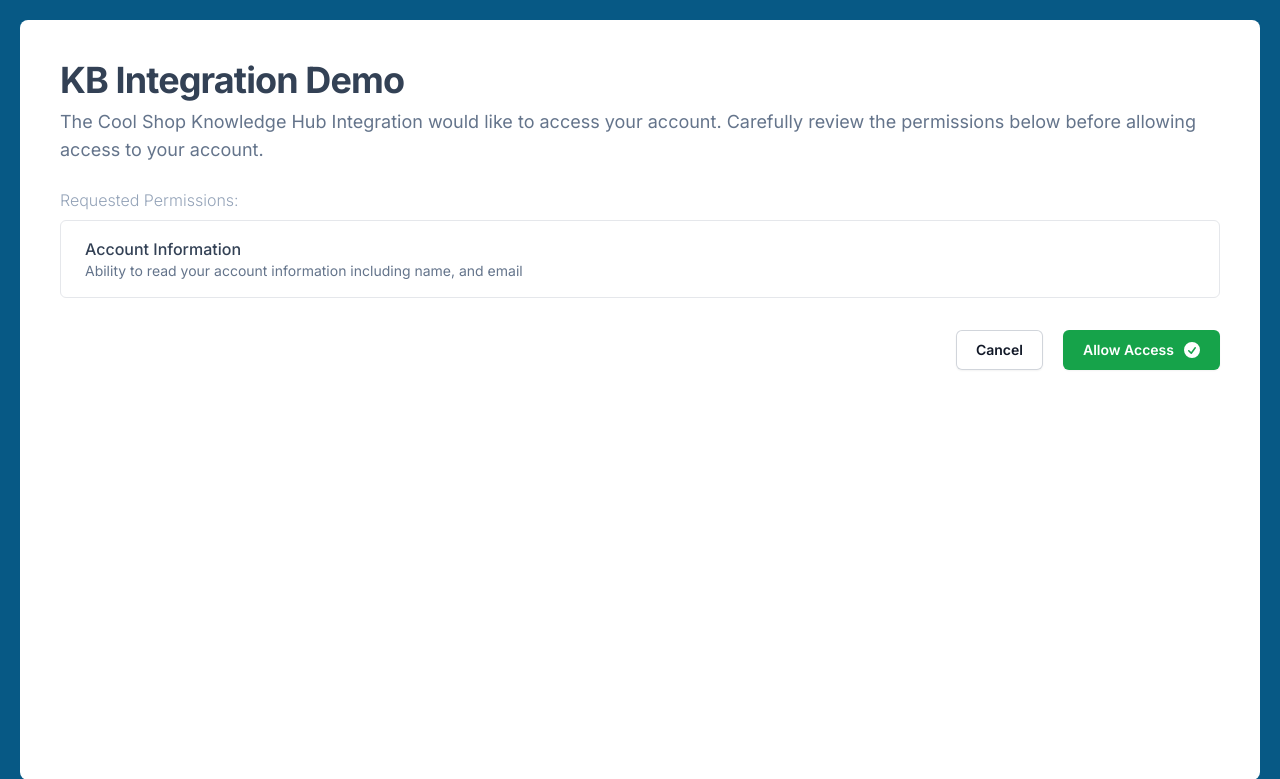
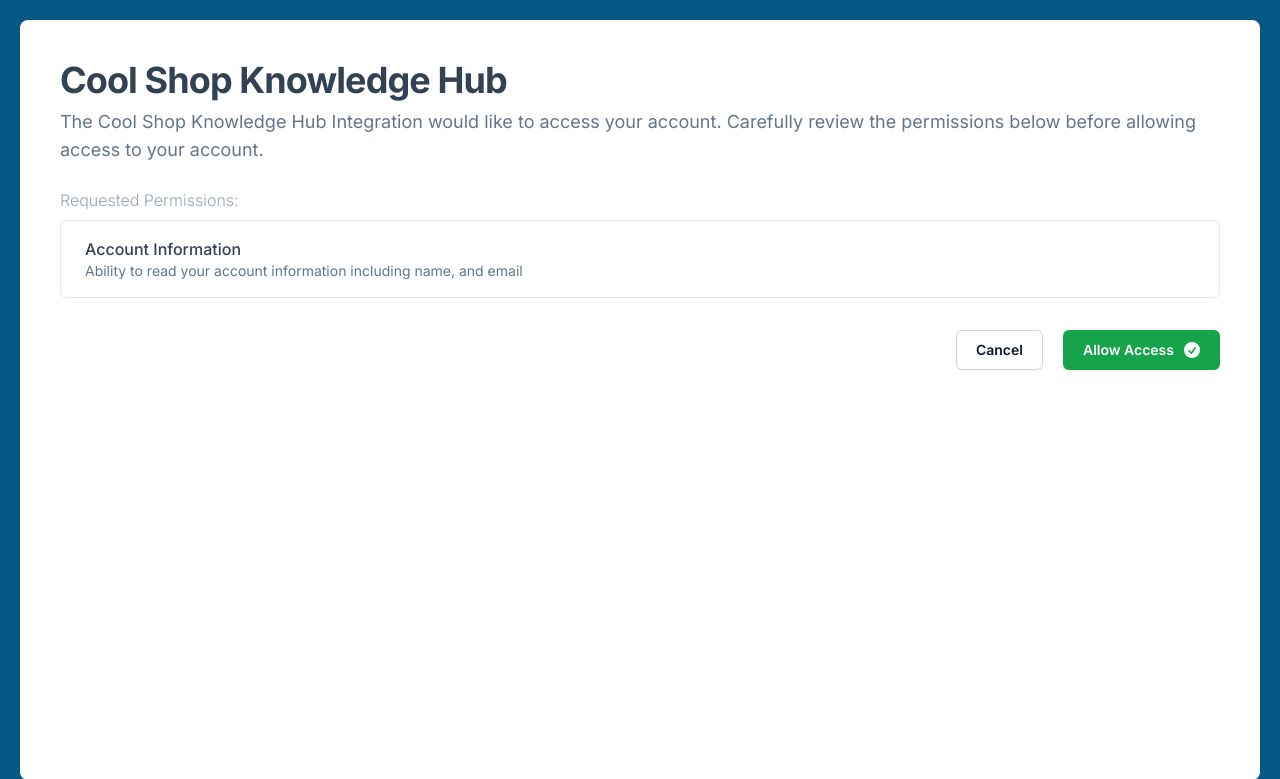
Before and after one commit to AdaSupport/ada-integrations-demo, a Flask app: template kb_integration_demo/templates/oauth_authorize.html in a window 1280 px wide. Shown: the top 779 px of the page. Run offline with Flask 3, Linux system fonts and the light colour scheme; the template is opened without the code that fills it, so the values that code supplies are empty; some libraries are stand-ins or nearby versions.

Commit message:
docs: missed one instance of kb

```diff
--- a/kb_integration_demo/templates/oauth_authorize.html
+++ b/kb_integration_demo/templates/oauth_authorize.html
@@ -21,7 +21,7 @@
 <body class="subpixel-antialiased bg-sky-800">
     <div class="p-5 h-screen">
         <div class="rounded-lg bg-white p-10 h-full">
-            <h1 class="text-4xl tracking-tight text-slate-700 font-bold mb-2">KB Integration Demo</h1>
+            <h1 class="text-4xl tracking-tight text-slate-700 font-bold mb-2">Cool Shop Knowledge Hub</h1>
             <p class="text-lg text-slate-500">The Cool Shop Knowledge Hub Integration would like to access your account. Carefully review the permissions below before allowing access to your account.</p>
 
             <h2 class="text-base font-light text-slate-400 mt-6">Requested Permissions:</h2>
```
